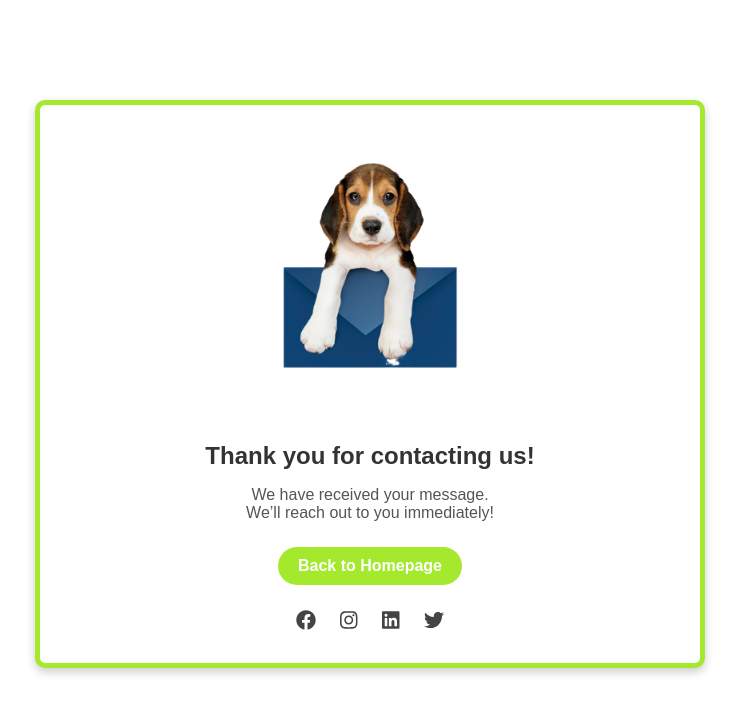
After one commit to samadhiprarthana/puppy, a PHP site: page /thank_you.html in a window 1280 px wide. The commit adds this page. Shown: the top 714 px of the page, without its empty margins (270-1009 px from the left). Run offline with PHP 8.4, Linux system fonts and the light colour scheme.

```diff
--- a/assets/css/styles.css
+++ b/assets/css/styles.css
@@ -20,7 +20,7 @@
     z-index: 1000;
 }
 .navbar .logo img {
-    width: 100px; /* Adjust logo size */
+    width: 100px;
 }
 
 .navbar nav ul {
--- /dev/null
+++ b/assets/css/thank-you.css
@@ -0,0 +1,70 @@
+/* Thank You Page Styles */
+body {
+    font-family: 'Arial', sans-serif;
+    background: rgba(255, 255, 255, 0.867);
+    text-align: center;
+    margin: 0;
+    padding: 0;
+}
+.thank-you-container {
+    max-width: 600px;
+    margin: 100px auto;
+    background: #fff;
+    padding: 30px;
+    border-radius: 10px;
+    border: 5px solid rgba(151, 230, 14, 0.867);
+    box-shadow: 0 4px 10px rgba(0, 0, 0, 0.2);
+}
+
+.thank-you-image {
+    width: 200px;
+    height:auto;
+    margin-bottom: 20px;
+}
+
+h1 {
+    color: #333;
+    font-size: 24px;
+    margin-bottom: 10px;
+}
+
+p {
+    color: #555;
+    font-size: 16px;
+    margin-bottom: 20px;
+}
+
+.button-group {
+    margin-top: 20px;
+}
+
+.btn {
+    display: inline-block;
+    padding: 10px 20px;
+    margin: 5px;
+    background: rgba(151, 230, 14, 0.867);
+    color: #fff;
+    text-decoration: none;
+    border-radius: 20px;
+    font-weight: bold;
+    transition: 0.3s ease-in-out;
+}
+
+.btn:hover {
+    background: rgba(130, 200, 10, 0.867);
+}
+
+.social-icons {
+    margin-top: 20px;
+}
+
+.social-icons a {
+    font-size: 20px;
+    color: #444;
+    margin: 0 10px;
+    transition: 0.3s;
+}
+
+.social-icons a:hover {
+    color: rgba(151, 230, 14, 0.867);
+}
--- a/contact.html
+++ b/contact.html
@@ -55,11 +55,12 @@
                 <div class="contact-form">
                     <h3>Send Message</h3>
                     <form action="backend/contact_process.php" method="POST">
-                        <input type="text" name="name" placeholder="Full Name" required>
+                        <input type="text" name="full_name" placeholder="Full Name" required>
                         <input type="email" name="email" placeholder="Email" required>
                         <textarea name="message" placeholder="Type your Message..." required></textarea>
                         <button type="submit">Send</button>
                     </form>
+
                 </div>
             </div>
         </div>
--- /dev/null
+++ b/thank_you.html
@@ -0,0 +1,30 @@
+<!DOCTYPE html>
+<html lang="en">
+<head>
+    <meta charset="UTF-8">
+    <meta name="viewport" content="width=device-width, initial-scale=1.0">
+    <title>Thank You</title>
+    <link rel="stylesheet" href="assets/css/thank-you.css">
+</head>
+<body>
+    <div class="thank-you-container">
+        <img src="assets/images/pl.png" alt="Thank You" class="thank-you-image">
+        <h1>Thank you for contacting us!</h1>
+        <p>We have received your message.<br>We’ll reach out to you immediately!</p>
+
+        <div class="button-group">
+            <a href="index.html" class="btn">Back to Homepage</a>
+
+        </div>
+
+        <div class="social-icons">
+            <a href="#"><i class="fab fa-facebook"></i></a>
+            <a href="#"><i class="fab fa-instagram"></i></a>
+            <a href="#"><i class="fab fa-linkedin"></i></a>
+            <a href="#"><i class="fab fa-twitter"></i></a>
+        </div>
+    </div>
+
+    <script src="https://cdnjs.cloudflare.com/ajax/libs/font-awesome/6.4.2/js/all.min.js"></script>
+</body>
+</html>
```
Also changed, not shown: backend/contact_process.php (added, +38 -0 lines), assets/images/pl.png (added).
